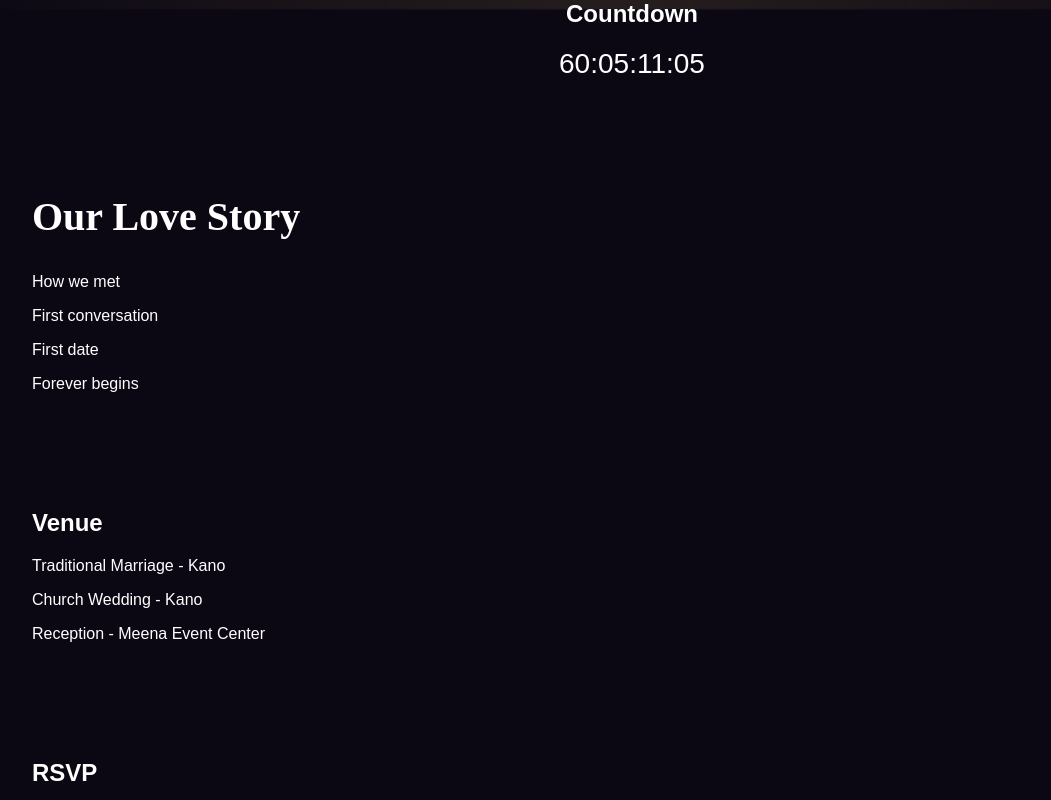
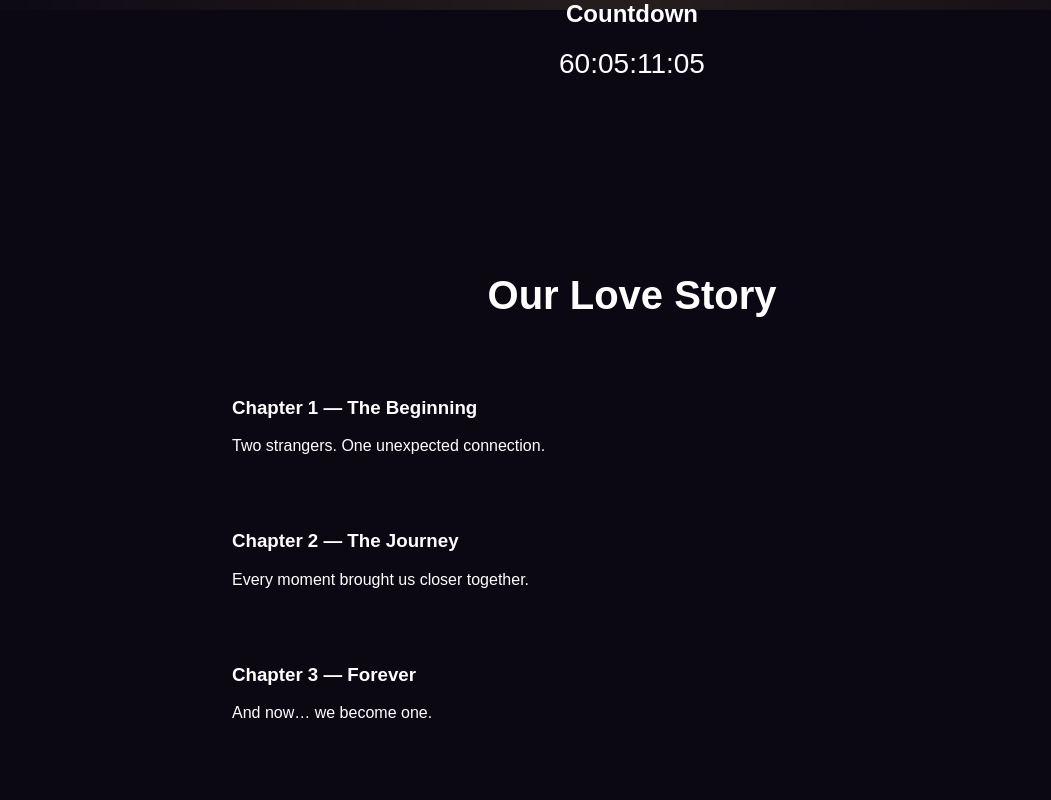
Before and after one commit to fortunejimmy14-cyber/Cinematic-weddings, a Next.js app: page / in a window 1280 px wide. Shown: the part 860-1660 px from the top of the page, without its empty margins (8-1059 px from the left). Built offline with nearby package versions, Linux system fonts and the light colour scheme.

Commit message:
Update LoveStory.tsx

```diff
--- a/components/LoveStory.tsx
+++ b/components/LoveStory.tsx
@@ -1,28 +1,32 @@
-'use client';
-import { motion } from 'framer-motion';
+export default function LoveStory() {
+  return (
+    <section style={{ padding: "120px 30px" }}>
+      <h2 style={{ fontSize: 40, textAlign: "center" }}>
+        Our Love Story
+      </h2>
 
-export default function LoveStory() {
-  const items = [
-    'How we met',
-    'First conversation',
-    'First date',
-    'Forever begins',
-  ];
+      <div style={{
+        maxWidth: 800,
+        margin: "60px auto",
+        display: "flex",
+        flexDirection: "column",
+        gap: 40
+      }}>
+        <div className="glass">
+          <h3>Chapter 1 — The Beginning</h3>
+          <p>Two strangers. One unexpected connection.</p>
+        </div>
 
-  return (
-    <section style={{ padding: 40 }}>
-      <h2 style={{ fontSize: 40, fontFamily: 'serif' }}>Our Love Story</h2>
-      {items.map((i, idx) => (
-        <motion.p
-          key={idx}
-          initial={{ opacity: 0, y: 20 }}
-          whileInView={{ opacity: 1, y: 0 }}
-          transition={{ delay: idx * 0.2 }}
-          style={{ opacity: 0.8, marginTop: 10 }}
-        >
-          {i}
-        </motion.p>
-      ))}
+        <div className="glass">
+          <h3>Chapter 2 — The Journey</h3>
+          <p>Every moment brought us closer together.</p>
+        </div>
+
+        <div className="glass">
+          <h3>Chapter 3 — Forever</h3>
+          <p>And now… we become one.</p>
+        </div>
+      </div>
     </section>
   );
 }
```
